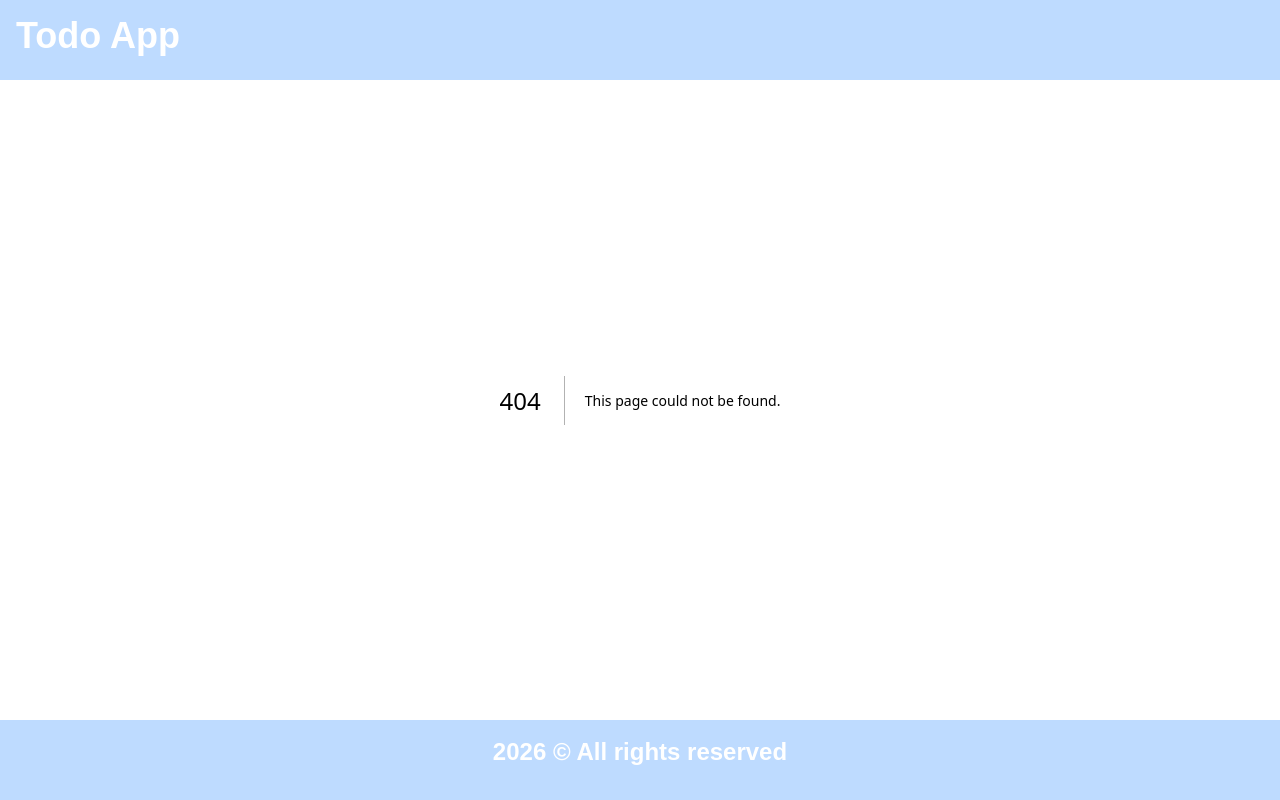
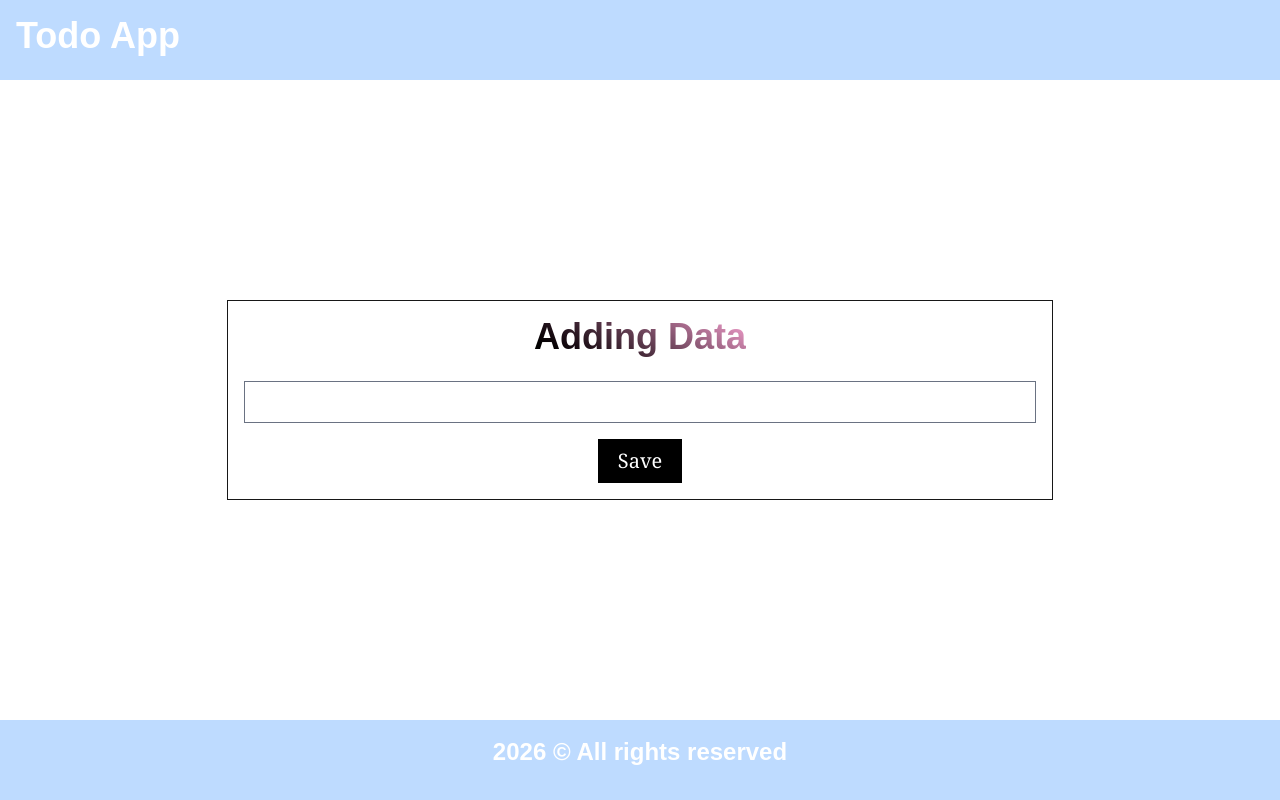
Before and after one commit to nazisharifi2025/TodoAPP, a Next.js app: page /Create in a window 1280 px wide. Before the commit this address had no page. Built offline with nearby package versions, Linux system fonts and the light colour scheme.

Commit message:
added new pages

```diff
--- /dev/null
+++ b/src/app/Create/page.tsx
@@ -0,0 +1,14 @@
+export default async function(){
+    return(
+        <div className="h-screen w-full flex justify-center items-center p-5">
+            <div className="w-8/12 border h-fit p-4 flex items-center flex-col gap-6">
+                <h1 className="text-4xl font-bold bg-linear-210 from-pink-300 to-black bg-clip-text text-transparent">Adding Data</h1>
+                <form action="" className="flex w-full flex-col gap-4 justify-center items-center">
+                    <input type="text" className="border w-full border-gray-500 outline-0 py-2 px-5" />
+                    <button className="text-white bg-black font-serif text-xl py-2 px-5">Save</button>
+                </form>
+            </div>
+
+        </div>
+    )
+}
--- a/src/app/loading.tsx
+++ b/src/app/loading.tsx
@@ -2,7 +2,7 @@ export default function loading(){
     return(
         <div className="h-screen w-full flex justify-center items-center">
             <div className="h-10 w-10 border-4 rounded-full border-gray-300 relative ">
-                <div className="h-10 w-10 border-4 rounded-full border-t-0 border-gray-500 absolute -top-1 -right-1 animate-spin"></div>
+                <div className="h-10 w-10 border-4 rounded-full border-t-0 border-gray-500 absolute border-r-0 -top-1 -right-1 animate-spin"></div>
             </div>
         </div>
     )
--- a/src/app/page.tsx
+++ b/src/app/page.tsx
@@ -1,9 +1,9 @@
 import { prisma } from "@/lib/db";
-import Image from "next/image";
 type Todo ={
   id:number;
   task:string;
   completed: boolean;
+  created_at: Date
 }
 export default async function Home() {
   // const  Data = await prisma.todo.findFirst()
@@ -29,7 +29,8 @@ export default async function Home() {
     <div className="h-screen w-full my-20 bg-linear-to-b p-12 from-gray-100 to-stone-500 flex flex-col items-center gap-4">
       {data.map((todo)=>(
         <div key={todo.id} className="bg-white border-8 border-black p-5 w-7/12">
-          {todo.task}
+         <h1 className="text-3xl font-bold"> {todo.task}</h1>
+         <span className="text-gray-300 w-full flex justify-end">{todo.created_at.toLocaleString()}</span>
         </div>
       ))}
     </div>
```
